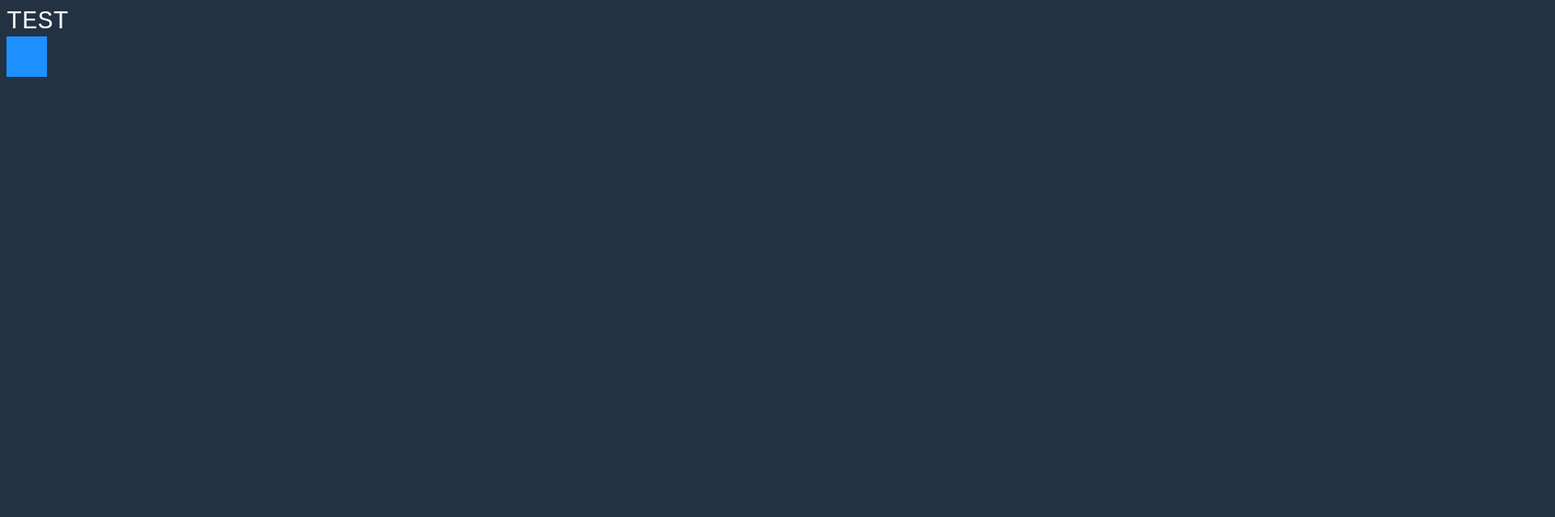
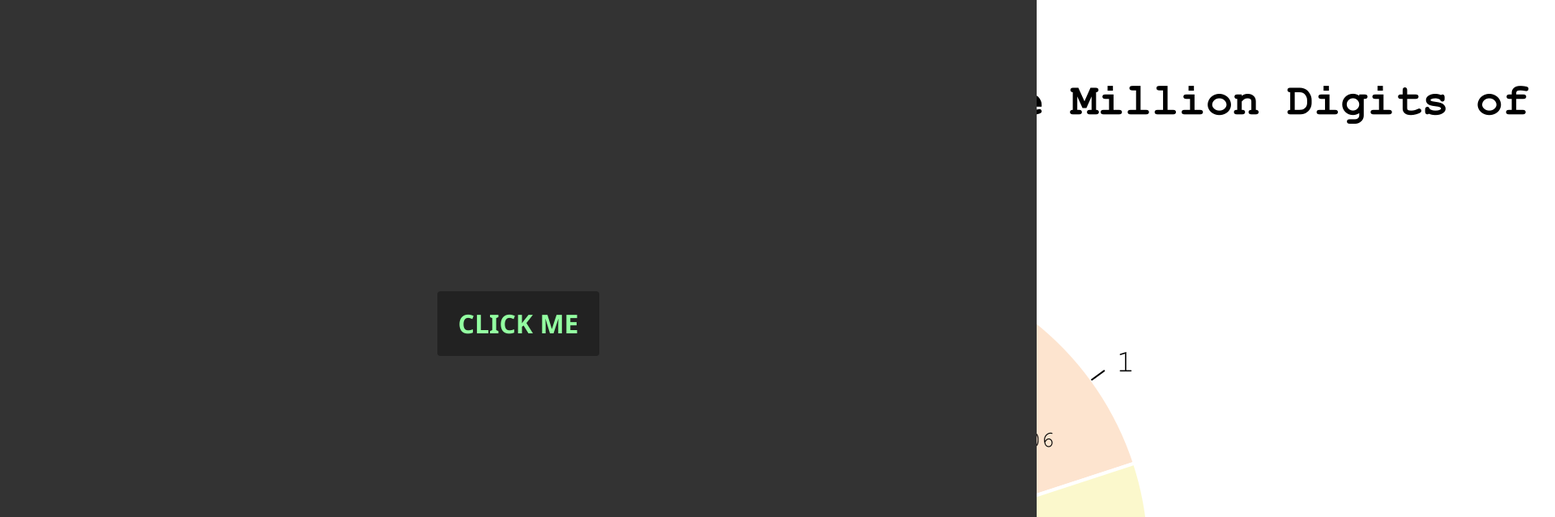
Before and after one commit to donahueh/AdvancedToolsProject, a website: page Animedotjs/index.html in a window 1280 px wide. Shown: the top 639 px of the page at 81% size, 1920 px wide, since content can reach past the window. Drawn offline with nearby package versions, Linux system fonts and the light colour scheme.

Commit message:
Automated push :)

```diff
--- a/Animedotjs/index.html
+++ b/Animedotjs/index.html
@@ -1,5 +1,6 @@
 <!DOCTYPE html>
 <html lang="en">
+
 <head>
     <meta charset="UTF-8">
     <meta http-equiv="X-UA-Compatible" content="IE=edge">
@@ -9,8 +10,16 @@
     <script defer src="script.js"></script>
     <link rel="stylesheet" href="styles.css">
 </head>
+
 <body>
-    <div class="text">TEST</div>
-    <div class="square"></div>
+
+    <img src="pie.png" alt="Pie Chart" class="piechart">
+
+    <div class="opener">
+        <div class="button">
+            <div class="text">CLICK ME</div>
+        </div>
+    </div>
 </body>
+
 </html>
--- a/Animedotjs/script.js
+++ b/Animedotjs/script.js
@@ -1,13 +1,25 @@
-let squareclick = anime({
-    targets: '.square',
-    translateX: 250,
-    backgroundColor: '#FFF',
-    borderRadius: ['0%', '50%'],
-    easing: 'easeInOutQuad',
-    autoplay: false,
-    loop: true
+let t1 = anime.timeline({
+  easing: 'easeOutExpo',
+  autoplay: false
+});
+
+t1
+  .add({
+    targets: '.text',
+    opacity: "0",
+    duration: 5
+  })
+  .add({
+    targets: '.button',
+    width: "0",
+    duration: 750
+  })
+  .add({
+    targets: '.opener',
+    translateY: -1000,
+    duration: 1000
   });
 
-  document.querySelector(".square").addEventListener("mouseup",function(){
-    squareclick.play();
+  document.querySelector(".button").addEventListener("mouseup",function(){
+    t1.play();
   })
--- a/Animedotjs/styles.css
+++ b/Animedotjs/styles.css
@@ -1,15 +1,46 @@
 body {
-    background-color: #233242;
+    background: #ffffff;
+}
+
+main {
+    height: 100vh;
+    width: 100vw;
 }
 
 .text {
-    color: aliceblue;
-    font-family: 'Courier New', Courier, monospace;
-    font-size: xx-large;
+    font-family:'Segoe UI', Tahoma, Geneva, Verdana, sans-serif;
+    font-weight: bolder;
+    font-size: 200%;
+    color: #93ffa1;
+    position: absolute;
+    top: 50%;
+    transform: translateY(-52%);
+    left: 0;
+    right: 0;
 }
 
-.square {
-    height: 50px;
-    width: 50px;
-    background-color: dodgerblue;
+
+.button {
+    background: #222222;
+    height: 80px;
+    width: 200px;
+    text-align: center;
+    position: absolute;
+    top: 50%;
+    transform: translateY(-50%);
+    left: 0;
+    right: 0;
+    margin: 0 auto;
+    cursor: pointer;
+    border-radius: 4px;
 }
+
+.opener {
+    left: 0;
+    right: 0;
+    top: 0%;
+    height: 100%;
+    width: 100%;
+    position: absolute;
+    background-color: #333333;
+}
```
Also changed, not shown: Animedotjs/pie.png (added).
